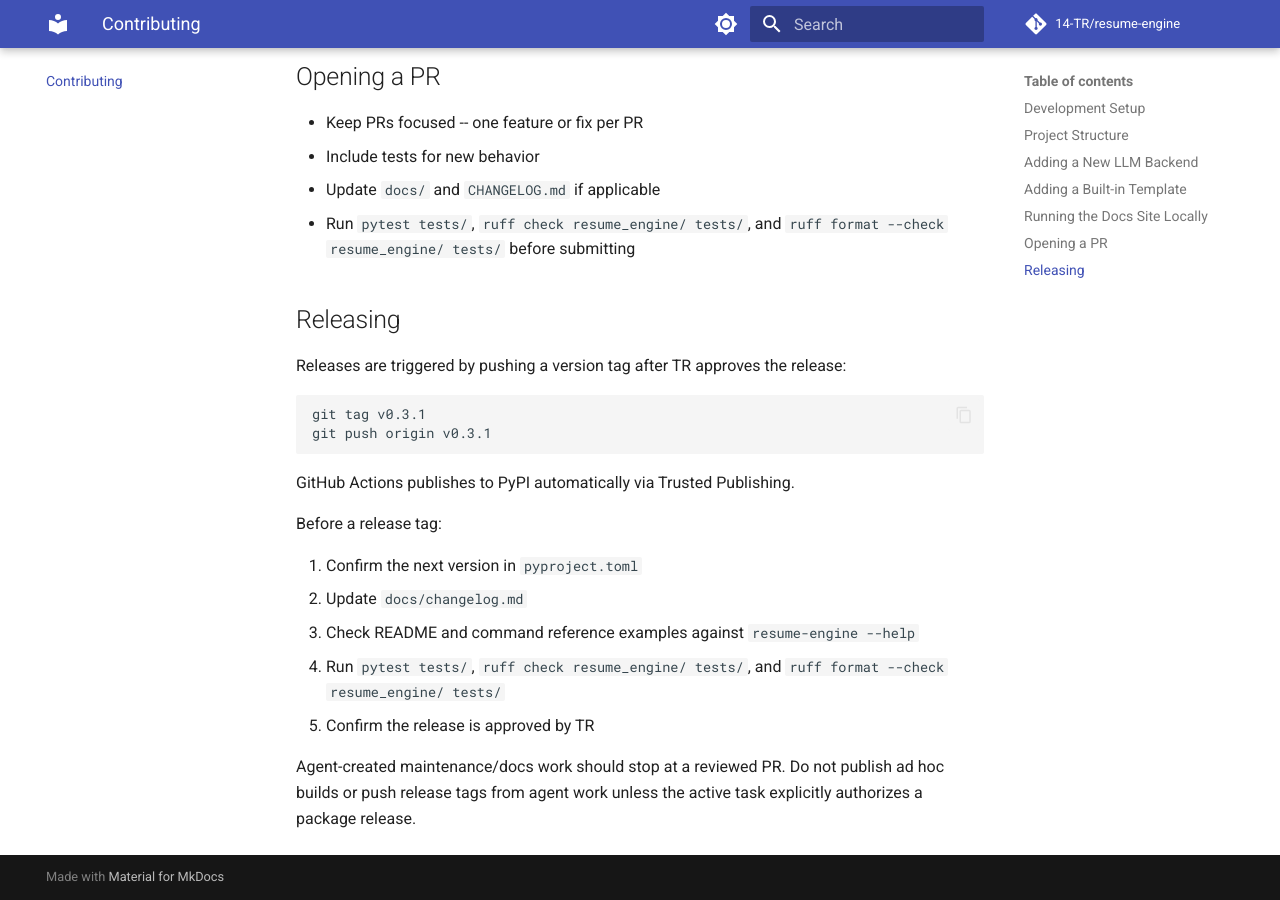
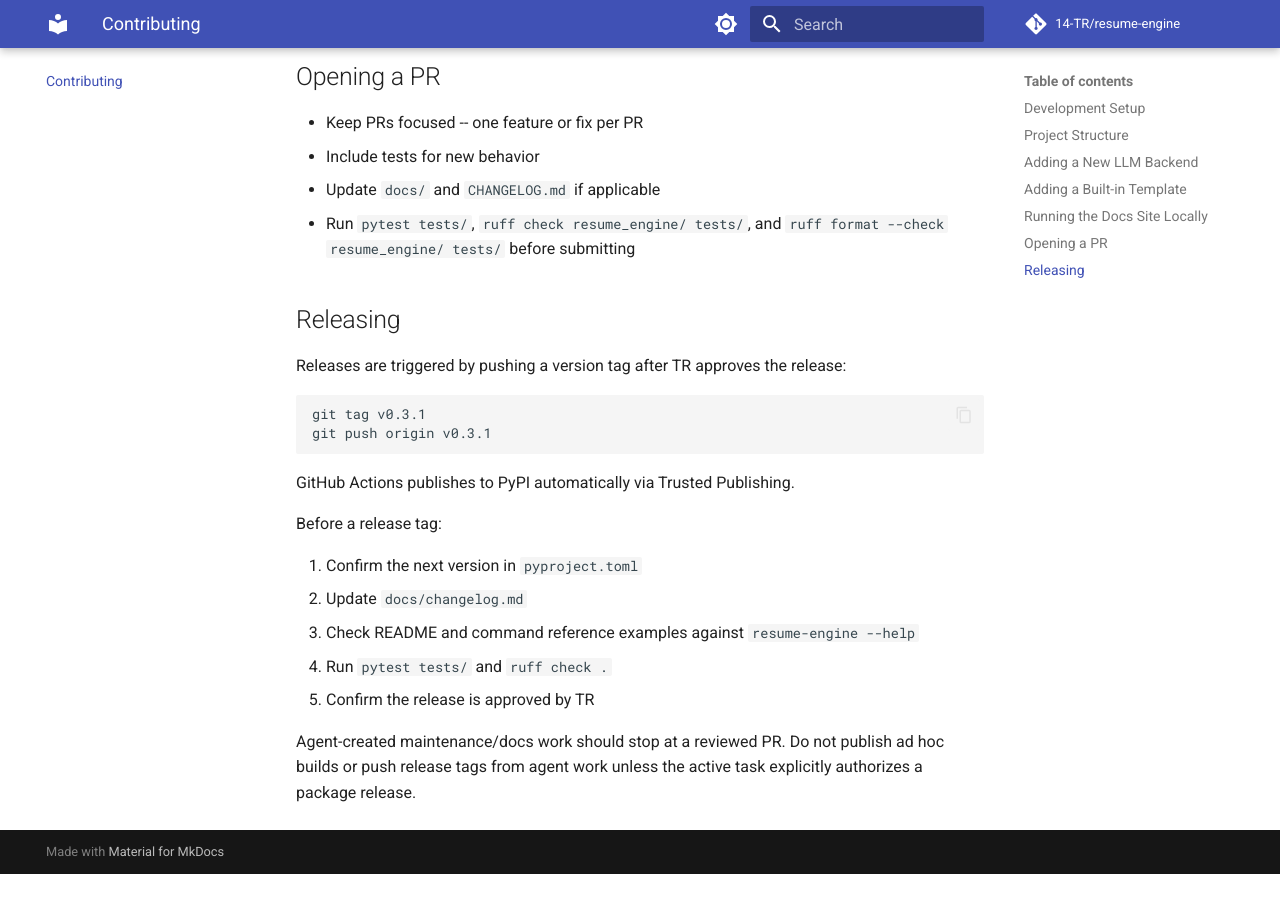
Before and after one commit to 14-TR/resume-engine, an MkDocs documentation site: the page built from docs/contributing.md, in a window 1280 px wide and 900 px high, scrolled down 1741 px. Built offline with MkDocs 1.6.1 and Material for MkDocs 9.7.7, drawn with Linux system fonts in a browser that asks for light colours; comment, search, counter and statistics services are not loaded; after the commit the page ends 2615 px from its top, so only the background shows below that.

```diff
--- a/docs/contributing.md
+++ b/docs/contributing.md
@@ -95,7 +95,7 @@
 1. Confirm the next version in `pyproject.toml`
 2. Update `docs/changelog.md`
 3. Check README and command reference examples against `resume-engine --help`
-4. Run `pytest tests/`, `ruff check resume_engine/ tests/`, and `ruff format --check resume_engine/ tests/`
+4. Run `pytest tests/` and `ruff check .`
 5. Confirm the release is approved by TR
 
 Agent-created maintenance/docs work should stop at a reviewed PR. Do not publish ad hoc builds or push release tags from agent work unless the active task explicitly authorizes a package release.
```
